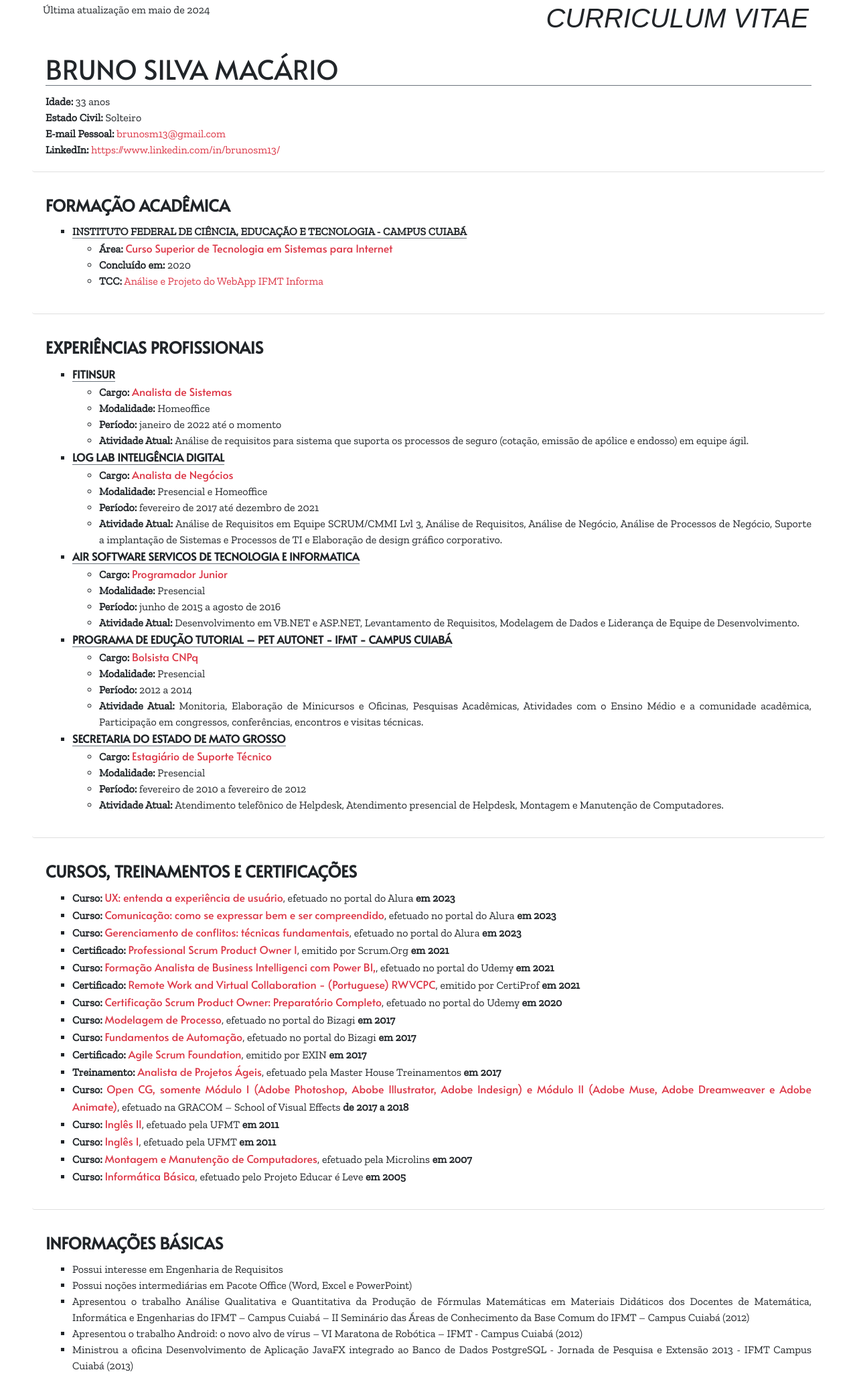
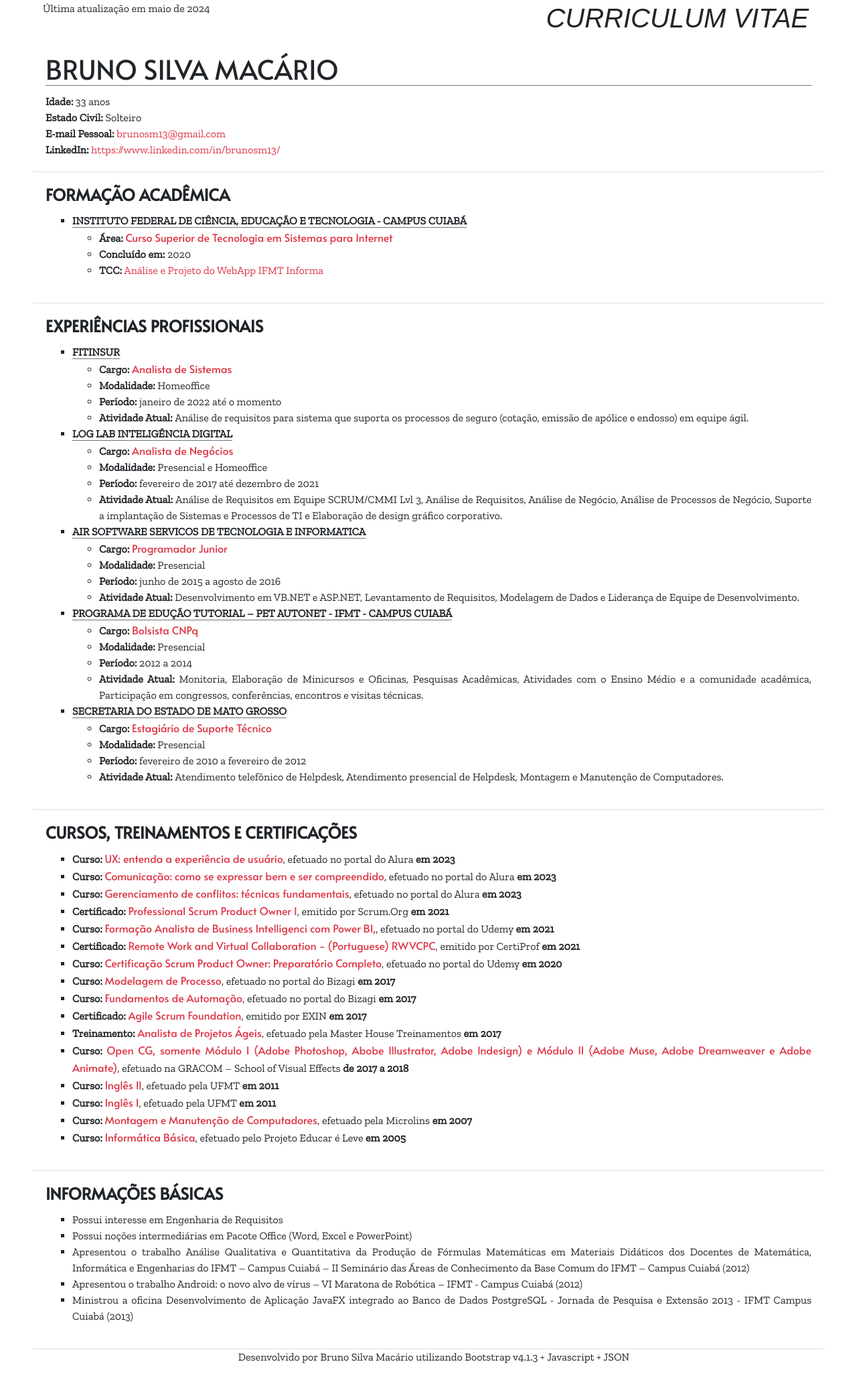
Before and after one commit to brunosm13/curriculo-json, a plain HTML site: page index.html in a window 1280 px wide. Shown: the part 77-2131 px from the top of the page at 67% size. Drawn offline with nearby package versions, Linux system fonts and the light colour scheme.

Commit message:
Correção da configuração de JSON e estrutura HTML5

```diff
--- a/index.html
+++ b/index.html
@@ -13,93 +13,100 @@
 
 		<link href="https://fonts.googleapis.com/css?family=Alata&amp;display=swap" rel="stylesheet">
 		<link href="https://fonts.googleapis.com/css?family=Zilla+Slab&amp;display=swap" rel="stylesheet">
+		<link rel="icon" href="./img/google_docs_icon_131691.svg">
 	</head>
 
-	<body style="font-family: 'Zilla Slab', sans-serif;" class="text-justify">
+	<body class="text-justify texto-padrao">
 		<header class="m-3 d-print-none">
 			<button id="generate-pdf" class="btn btn-outline-secondary btn-lg btn-block">
+				<span>
 					<svg xmlns="http://www.w3.org/2000/svg" width="16" height="16" fill="currentColor" class="bi bi-printer-fill" viewBox="0 0 16 16">
 						<path d="M5 1a2 2 0 0 0-2 2v1h10V3a2 2 0 0 0-2-2zm6 8H5a1 1 0 0 0-1 1v3a1 1 0 0 0 1 1h6a1 1 0 0 0 1-1v-3a1 1 0 0 0-1-1"/>
 						<path d="M0 7a2 2 0 0 1 2-2h12a2 2 0 0 1 2 2v3a2 2 0 0 1-2 2h-1v-2a2 2 0 0 0-2-2H5a2 2 0 0 0-2 2v2H2a2 2 0 0 1-2-2zm2.5 1a.5.5 0 1 0 0-1 .5.5 0 0 0 0 1"/>
 					</svg>
+				</span>
 				Imprimir
 			</button>
 		</header>
 
-		<article id="content" class="mr-0 ml-0 mt-0">
-			<div class="clearfix mx-5 mt-3">
-				<p class="ml-3 float-left" id="atualizadoEm"></p>
-				<p class="float-right h1 text-right mr-4 font-weight-normal font-italic" style="font-family: 'Calibri Light', sans-serif;" id="titulo"></p>
-			</div>
+		<main id="content" class="mr-0 ml-0 mt-0">
+			<hgroup class="clearfix mx-5 mt-3">
+				<h6 class="ml-3 float-left" id="atualizadoEm"></h6>
+				<p class="titulo-site float-right text-right h1 mr-4 font-weight-normal font-italic" id="titulo"></p>
+			</hgroup>
 
 			<div class="card mx-5 border-top-0 border-right-0 border-left-0">
 				<div class="card-body">
-					<p class="card-title h1 w-auto border-bottom border-secondary" style="font-family: 'Alata', sans-serif;"  id="nome"></p>
-					<p class="m-0 p-0"><span class="font-weight-bold">Idade:</span> <span id="idade"></span></p>
-					<p class="m-0 p-0"><span class="font-weight-bold">Estado Civil:</span> <span id="estadoCivil"></span></p>
-					<p class="m-0 p-0"><span class="font-weight-bold">E-mail Pessoal:</span> <a href="" data-toggle="tooltip" title="E-mail pessoal" class="text-danger" id="email"></a></p>
-					<p class="m-0 p-0"><span class="font-weight-bold">LinkedIn:</span> <a href="" data-toggle="tooltip" title="LinkedIn" class="text-danger" id="linkedIn"></a></p>
+					<p class="titulo-principal card-title h1 w-auto border-bottom border-secondary" id="nome">
+					<p class="m-0 p-0"><span class="font-weight-bold">Idade:</span> <span id="idade"></span>
+					<p class="m-0 p-0"><span class="font-weight-bold">Estado Civil:</span> <span id="estadoCivil"></span>
+					<p class="m-0 p-0"><span class="font-weight-bold">E-mail Pessoal:</span> <a href="" data-toggle="tooltip" title="E-mail pessoal" class="text-danger texto-padrao-link" id="email"></a>
+					<p class="m-0 p-0"><span class="font-weight-bold">LinkedIn:</span> <a href="" data-toggle="tooltip" title="LinkedIn" class="text-danger texto-padrao-link" id="linkedIn"></a>
 				</div>
 			</div>
 			<div class="card mx-5 border-top-0 border-right-0 border-left-0">
 				<div class="card-body">
-					<p>
-						<div class="card-title h4 font-weight-bold" style="font-family: 'Alata', sans-serif;">FORMAÇÃO ACADÊMICA</div>
-						<ul type="square" id="formacoes"></ul>
-					</p>
+					<div class="titulo-secundario card-title h4 font-weight-bold">FORMAÇÃO ACADÊMICA</div>
+					<ul style="list-style-type: square;" id="formacoes"></ul>
 				</div>
 			</div>
 			<div class="card mx-5 border-top-0 border-right-0 border-left-0">
 				<div class="card-body">
-					<p>
-						<div class="card-title h4 font-weight-bold" style="font-family: 'Alata', sans-serif;">EXPERIÊNCIAS PROFISSIONAIS</div>
-						<ul type="square" id="experiencias"></ul>
-					</p>
+					<div class="titulo-secundario card-title h4 font-weight-bold">EXPERIÊNCIAS PROFISSIONAIS</div>
+					<ul style="list-style-type: square;" id="experiencias"></ul>
 				</div>
 			</div>
 			<div class="card mx-5 border-top-0 border-right-0 border-left-0">
 				<div class="card-body">
-					<p>
-						<div class="card-title h4 font-weight-bold" style="font-family: 'Alata', sans-serif;">CURSOS, TREINAMENTOS E CERTIFICAÇÕES</div>
-						<ul type="square" id="CursosTreinamentosCertificacoes"></ul>
-					</p>
+					<div class="titulo-secundario card-title h4 font-weight-bold">CURSOS, TREINAMENTOS E CERTIFICAÇÕES</div>
+					<ul style="list-style-type: square;"  id="CursosTreinamentosCertificacoes"></ul>
 				</div>
 			</div>
 
 			<div class="card mx-5 border-top-0 border-right-0 border-left-0">
 				<div class="card-body">
-					<p>
-						<div class="card-title h4 font-weight-bold" style="font-family: 'Alata', sans-serif;">INFORMAÇÕES BÁSICAS</div>
-						<ul type="square" id="InformacoesBasicas">
-						</ul>
-					</p>
+					<div class="titulo-secundario card-title h4 font-weight-bold">INFORMAÇÕES BÁSICAS</div>
+					<ul style="list-style-type: square;"  id="InformacoesBasicas"></ul>
 				</div>
 			</div>
-			<p class="ml-3 text-center d-print-none" id="rodapeSite"></p>
-		</article>
+		</main>
 
+		<footer class="ml-3 text-center d-print-none" id="rodapeSite">
+		</footer>
 
-		<script type="text/javascript" src="./js/bootstrap.min.js"></script>
+		<script src="./js/jquery-3.3.1.slim.min.js"></script>
+		<script src="./js/bootstrap.bundle.min.js"></script>
+
+		<script src="./js/bootstrap.min.js"></script>
 
 		<script id="execute-json">
+			document.addEventListener('DOMContentLoaded', function() {
+				Promise.all([
+					fetch('./curriculo.json').then(response => response.json()),
+					fetch('./fonte-config.json').then(response => response.json())
+				])
+				.then(([dadosPessoa, fonteConfig]) => {
+					carregarCurriculo(dadosPessoa);
+					alterarFonte(fonteConfig);
+				})
+				.catch(error => {
+					console.error('Erro ao carregar os dados:', error);
+				});
+			});
+
 			document.getElementById('generate-pdf').addEventListener('click', function () {
 				window.print();
 			});
 
-			document.addEventListener('DOMContentLoaded', function() {
-				fetch('./curriculo.json')
-				.then(response => response.json())
-				.then(data => {
-
+			function carregarCurriculo(data) {
 				document.getElementById("atualizadoEm").innerText = data.atualizadoEm;
+				document.getElementById("nome").innerText = data.nome;
 				document.getElementById("titulo").innerText = data.titulo;
-					document.getElementById("nome").innerText = data.nome;
 
 				const dataNascimentoDate = converteDataBR(data.dataNascimento);
 				const idade = calcularIdade(dataNascimentoDate);
 
 				document.getElementById("idade").innerText = idade+' anos';
-
 				document.getElementById("estadoCivil").innerText = data.estadoCivil;
 				document.getElementById("email").innerText = data.emailPessoal;
 				document.getElementById("email").href = `mailto:${data.emailPessoal}`;
@@ -112,19 +119,19 @@
 					const li = document.createElement('li');
 
 					if (formacao.TCC == null ||
-							formacao.TCC == undefined ||
+						formacao.TCC == "undefined" ||
 						formacao.TCC.length == 0 ||
 						formacao.TCClink == null ||
-							formacao.TCClink == undefined ||
+						formacao.TCClink == "undefined" ||
 						formacao.TCClink.length == 0){
 						dnone= "d-none";};
 
 					li.innerHTML =
 						`<span class="font-weight-bold border-bottom border-secondary"> ${formacao.instituto} </span>
 							<ul>
-									<li><span class="font-weight-bold">Área:</span> <span class="text-danger" style="font-family: 'Alata', sans-serif;">${formacao.area}</span></li>
+								<li><span class="font-weight-bold">Área:</span> <span class="text-danger texto-destaque" style="font-family: Alata, sans-serif;">${formacao.area}</span></li>
 								<li><span class="font-weight-bold">Concluído em:</span> ${formacao.concluidoEm}</li>
-									<li class="${dnone}"><span class="font-weight-bold">TCC:</span> <a href="${formacao.TCClink}" data-toggle="tooltip" title="TCC" class="text-danger">${formacao.TCC}</a></li>
+								<li class="${dnone}"><span class="font-weight-bold">TCC:</span> <a href="${formacao.TCClink}" data-toggle="tooltip" title="TCC" class="text-danger texto-padrao-link">${formacao.TCC}</a></li>
 							</ul>`;
 					formacoesList.appendChild(li);});
 
@@ -133,14 +140,13 @@
 					const li = document.createElement('li');
 
 					li.innerHTML =
-							`<li><span class="font-weight-bold border-bottom border-secondary" style="font-family: 'Alata', sans-serif;">${experiencia.empresa}</span>
+						`<span class="font-weight-bold border-bottom border-secondary">${experiencia.empresa}</span>
 						<ul>
-									<li><span class="font-weight-bold">Cargo: </span><span class="text-danger" style="font-family: 'Alata', sans-serif;">${experiencia.cargo}</span></li>
+							<li><span class="font-weight-bold">Cargo: </span><span class="text-danger texto-destaque">${experiencia.cargo}</span></li>
 							<li><span class="font-weight-bold">Modalidade: </span>${experiencia.modalidade} </li>
 							<li><span class="font-weight-bold">Período: </span>${experiencia.periodo}</li>
 							<li><span class="font-weight-bold">Atividade Atual: </span>${experiencia.atividades}</li>
-								</ul>
-							</li>`;
+						</ul>`;
 					experienciasList.appendChild(li);});
 
 				const CursosTreinamentosCertificacoesList = document.getElementById('CursosTreinamentosCertificacoes');
@@ -152,9 +158,8 @@
 					item.link == undefined ||
 					item.link.length == 0){
 					link= "";};
-
 						li.innerHTML =
-							`<li><span class="font-weight-bold"> ${item.tipo}: </span> <a class="text-danger" style="font-family: 'Alata', sans-serif;" ${link}>${item.nome}</a>, ${item.onde} <span class="font-weight-bold">${item.quando}</span></li>`;
+							`<span class="font-weight-bold"> ${item.tipo}: </span> <a class="text-danger texto-destaque" ${link}>${item.nome}</a>, ${item.onde} <span class="font-weight-bold">${item.quando}</span>`;
 					CursosTreinamentosCertificacoesList.appendChild(li);});
 
 					const InformacoesBasicasList = document.getElementById('InformacoesBasicas');
@@ -168,9 +173,7 @@
 				rodapeSite.innerHTML = data.rodapeSite
 
 				document.getElementById('execute-json').remove();
-				})
-				.catch(error => console.error('Erro ao carregar JSON:', error));;
-			});
+			}
 
 			function converteDataBR(dateStr) {
     			const [day, month, year] = dateStr.split('/').map(Number);
@@ -191,6 +194,35 @@
 
     			return idade;
 			}
+
+			function alterarFonte(dados) {
+           		var elementos;
+
+				elementos = document.querySelectorAll(".titulo-site");
+            	elementos.forEach(function(elemento)
+					{elemento.style.fontFamily = dados.tituloSite;});
+
+				elementos = document.querySelectorAll(".titulo-principal");
+            	elementos.forEach(function(elemento)
+					{elemento.style.fontFamily = dados.tituloPrincipal;});
+
+				elementos = document.querySelectorAll(".titulo-secundario");
+            	elementos.forEach(function(elemento)
+					{elemento.style.fontFamily = dados.tituloSecundario;});
+
+				elementos = document.querySelectorAll(".texto-destaque");
+            	elementos.forEach(function(elemento)
+					{elemento.style.fontFamily = dados.textoDestaque;});
+
+				elementos = document.querySelectorAll(".texto-padrao");
+            	elementos.forEach(function(elemento)
+					{elemento.style.fontFamily = dados.textoPadrao;});
+
+				elementos = document.querySelectorAll(".texto-padrao-link");
+            	elementos.forEach(function(elemento)
+					{elemento.style.fontFamily = dados.textoPadraoLink;});
+
+			}
 		</script>
 
 	</body>
```
Lines whose indentation alone changed are shown as unchanged.
